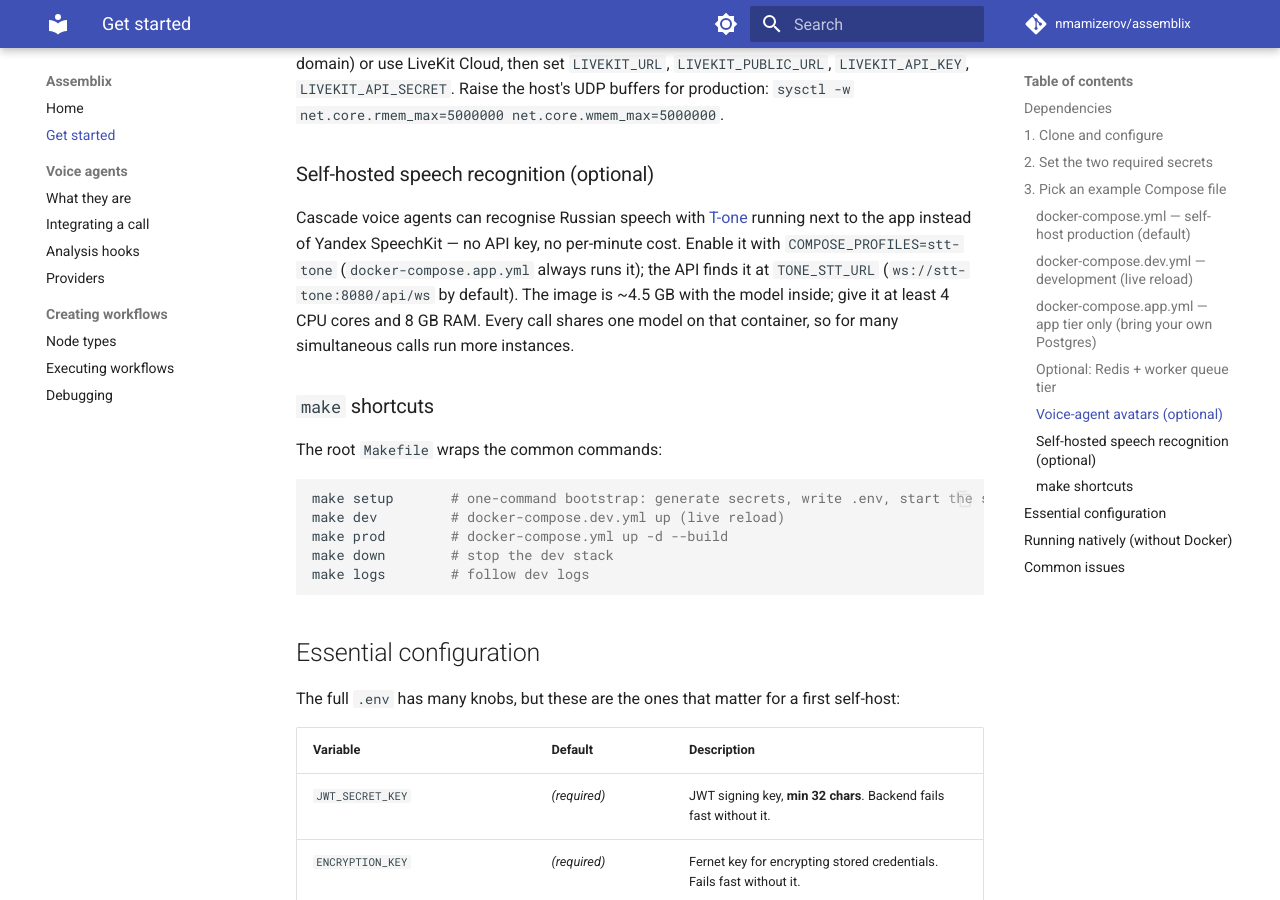
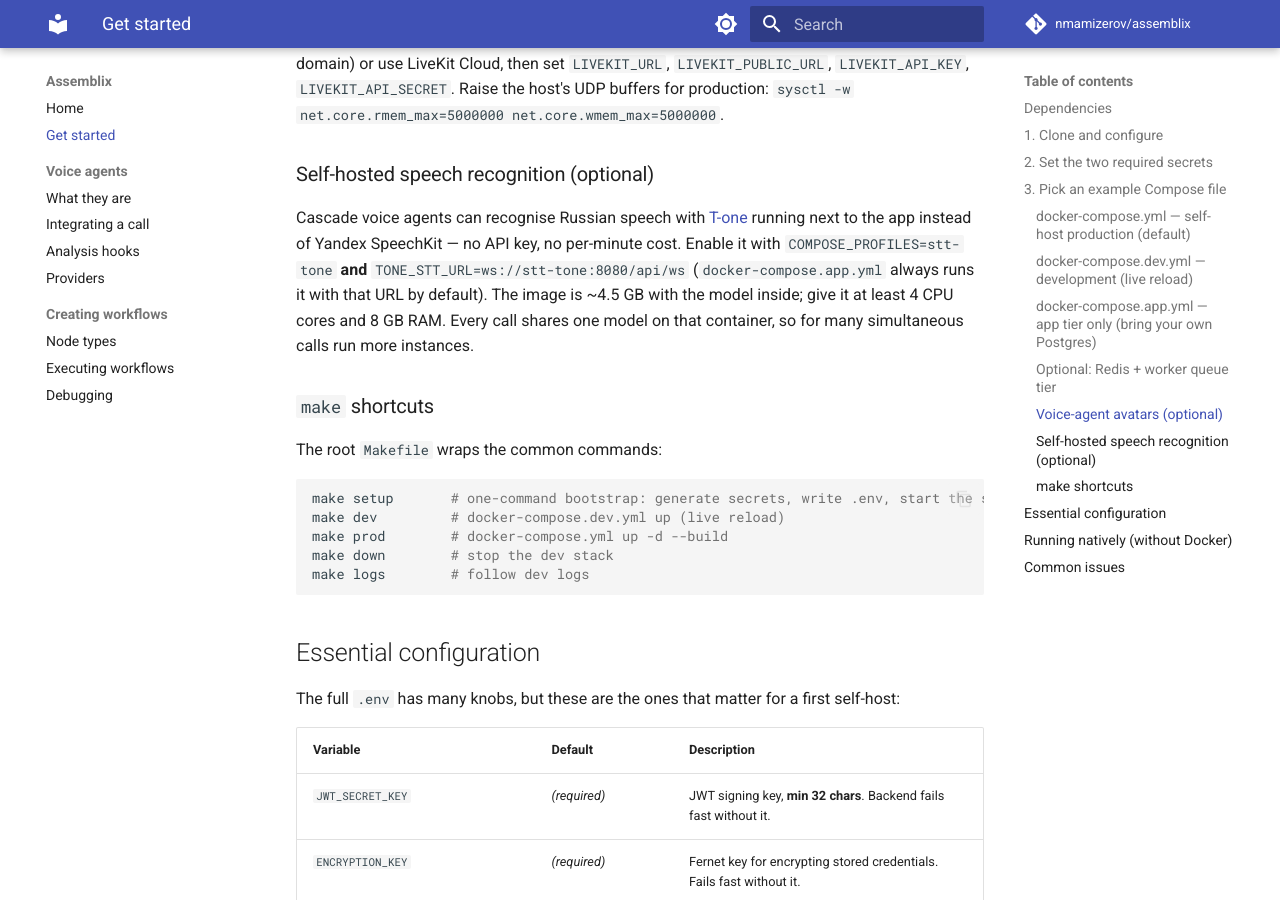
Before and after one commit to nmamizerov/assemblix, an MkDocs documentation site: the page built from docs/get-started.md, in a window 1280 px wide and 900 px high, scrolled down 3497 px. Built offline with MkDocs 1.6.1 and Material for MkDocs 9.7.7, drawn with Linux system fonts in a browser that asks for light colours; comment, search, counter and statistics services are not loaded.

Commit message:
fix(deploy): make T-one opt-in in the profile-based stacks
Co-Authored-By: Claude Opus 5.5 <noreply@anthropic.com>

```diff
--- a/docker-compose.dev.yml
+++ b/docker-compose.dev.yml
@@ -56,8 +56,8 @@ services:
     environment:
       # The dev api applies migrations on start (no separate migrate service).
       RUN_MIGRATIONS: "true"
-      # Needs `--profile stt-tone`; an explicit empty TONE_STT_URL= in .env hides T-one.
-      TONE_STT_URL: ${TONE_STT_URL-ws://stt-tone:8080/api/ws}
+      # T-one is opt-in: `--profile stt-tone` AND TONE_STT_URL=ws://stt-tone:8080/api/ws.
+      TONE_STT_URL: ${TONE_STT_URL:-}
     volumes:
       # Bind-mount source for hot reload; keep the container-built venv.
       - ./assemblix-app-api:/app
--- a/docker-compose.yml
+++ b/docker-compose.yml
@@ -77,8 +77,8 @@ services:
     env_file: .env
     environment:
       <<: *api-env
-      # Needs the `stt-tone` profile; an explicit empty TONE_STT_URL= in .env hides T-one.
-      TONE_STT_URL: ${TONE_STT_URL-ws://stt-tone:8080/api/ws}
+      # T-one is opt-in: COMPOSE_PROFILES with stt-tone AND TONE_STT_URL=ws://stt-tone:8080/api/ws.
+      TONE_STT_URL: ${TONE_STT_URL:-}
     ports:
       - "${API_PORT:-8000}:8000"
     depends_on:
--- a/docs/get-started.md
+++ b/docs/get-started.md
@@ -149,8 +149,8 @@ Raise the host's UDP buffers for production:
 
 Cascade voice agents can recognise Russian speech with [T-one](https://github.com/voicekit-team/T-one)
 running next to the app instead of Yandex SpeechKit — no API key, no per-minute cost.
-Enable it with `COMPOSE_PROFILES=stt-tone` (`docker-compose.app.yml` always runs it);
-the API finds it at `TONE_STT_URL` (`ws://stt-tone:8080/api/ws` by default). The image
+Enable it with `COMPOSE_PROFILES=stt-tone` **and** `TONE_STT_URL=ws://stt-tone:8080/api/ws`
+(`docker-compose.app.yml` always runs it with that URL by default). The image
 is ~4.5 GB with the model inside; give it at least 4 CPU cores and 8 GB RAM. Every call
 shares one model on that container, so for many simultaneous calls run more instances.
 
```
Also changed, not shown: 1 other file.
